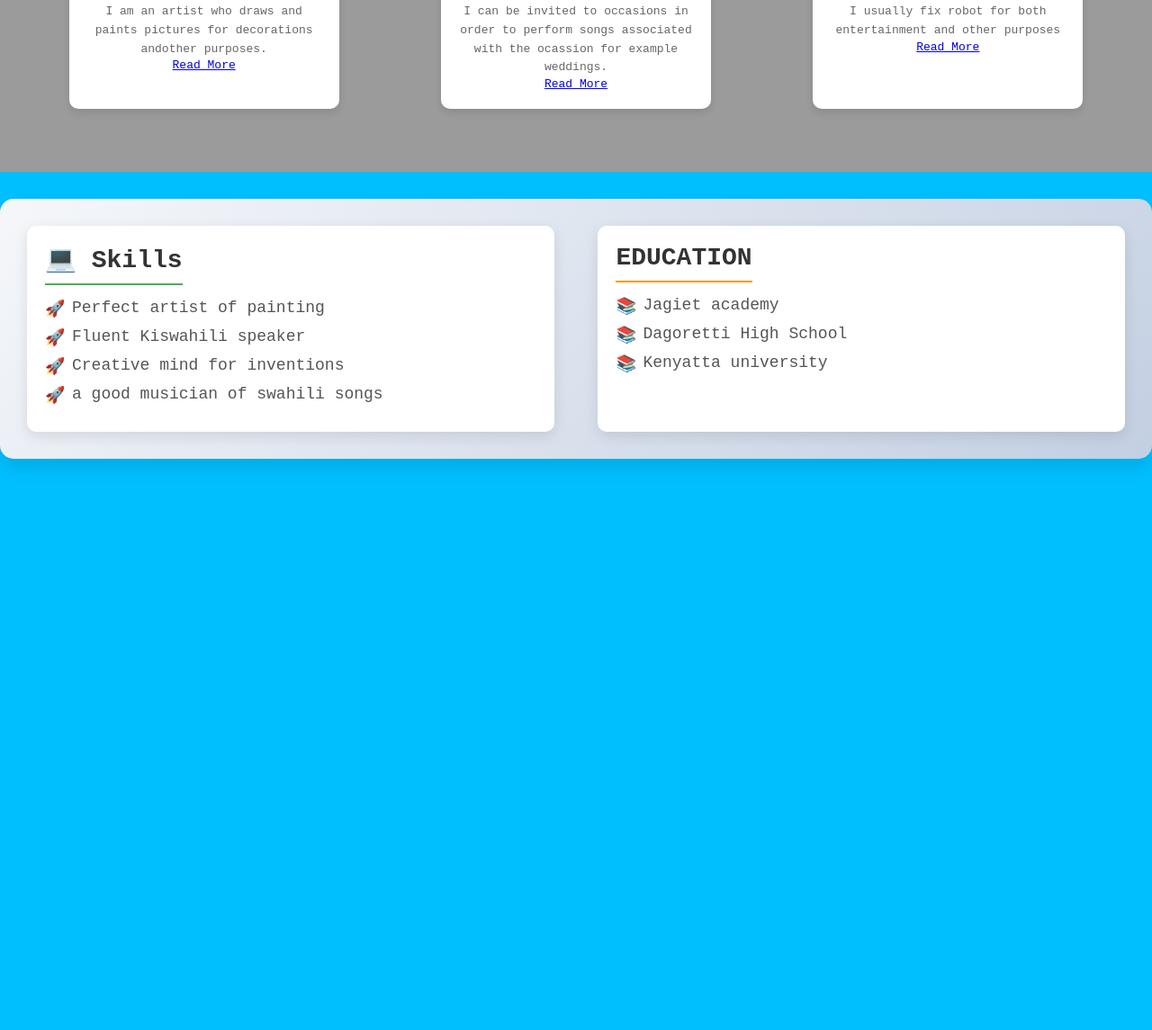
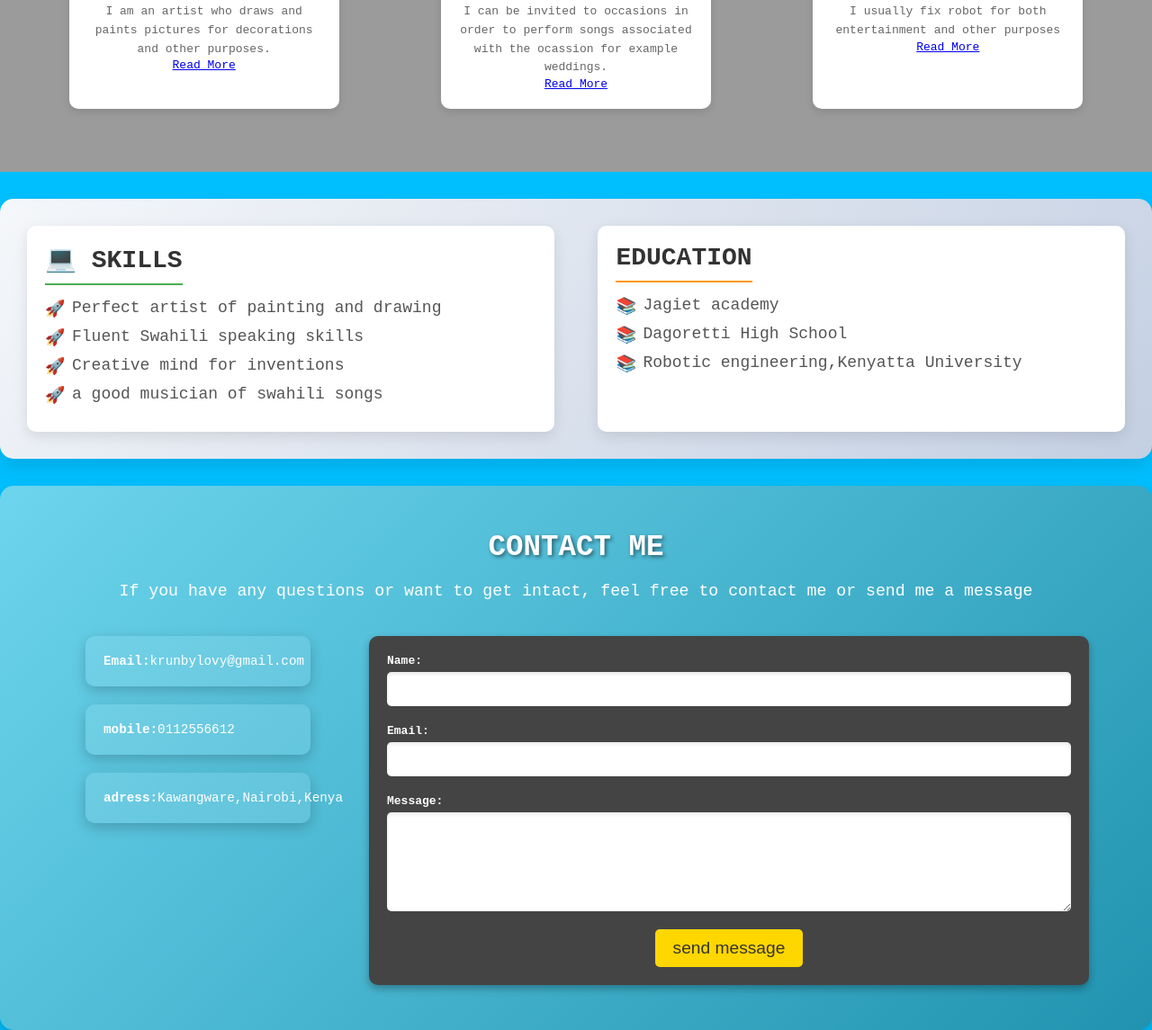
Before and after one commit to nrcfhub/bellarsmuganzi, a plain HTML site: page index.html in a window 1280 px wide. Shown: the part 1204-2349 px from the top of the page at 90% size. Before the commit the page ends 1744 px from the top, so only its background shows below. Drawn offline with Linux system fonts and the light colour scheme.

Commit message:
contact section by bellars muganzi

```diff
--- a/index.html
+++ b/index.html
@@ -1,6 +1,6 @@
 <html>
 <head>
-<title>bellars muganzi website
+<title>Bellars Muganzi website
 </title>
 <link rel="stylesheet" type="text/css" href="styles.css">
 </head>
@@ -32,19 +32,19 @@
 		<img src="images/profile.jpg">
 	</div>
 	<div class="text-container">
-		<h2>about</h2>
+		<h2><b>about</b></h2>
 <p>My name is Bellars Muganzi. I study in Dagoretti High School. I`m interested a lot in music. I choose in robotic engineering,music together with art and design as my careers</p>
-</div>
+    </div>
 </section>
 
 <!-- Services Section -->
     <section id="services" class="services-section">
-        <h2>My Services</h2>
+        <h2>MY SERVICES</h2>
         <div class="services-container">
             <div class="service-box">
                 <img src="images/art.jpg" alt="service 1">
                 <h3>Artist</h3>
-                <p>I am an artist who draws and paints pictures for decorations andother purposes.</p>
+                <p>I am an artist who draws and paints pictures for decorations and other purposes.</p>
                 <a href="#">Read More</a>
             </div>
             <div class="service-box">
@@ -65,10 +65,10 @@
     <!-- Skills & Education Section -->
     <section id="skills-education" class="skills-education-section">
         <div class="skills">
-            <h2>💻 Skills</h2>
+            <h2>💻 SKILLS</h2>
             <ul>
-                <li>Perfect artist of painting</li>
-                <li>Fluent Kiswahili speaker</li>
+                <li>Perfect artist of painting and drawing</li>
+                <li>Fluent Swahili speaking skills</li>
                 <li>Creative mind for inventions</li>
                 <li>a good musician of swahili songs</li>
                 <!-- Add more skills as needed -->
@@ -79,17 +79,52 @@
             <ul>
                 <li>Jagiet academy</li>
                 <li>Dagoretti High School</li>
-                <li>Kenyatta university</li>
+                <li>Robotic engineering,Kenyatta University</li>
                 <!-- Add more education items as needed -->
             </ul>
         </div>
     </section>
 
+    <!--contact section-->
+    <section id=" contact" class="contact-section">
+        <h2>CONTACT ME</h2>
+        <p>If you have any questions or want to get intact, feel free to contact me or send me a message</p>
+        <div class="contact-container">
+            <div class="contact-info">
+                <div class="contact-card">
+                    <span class="icon"></span>
+                    <p><b>Email:</b>krunbylovy@gmail.com</p>
+                </div>
+ <div class="contact-card">
+                    <span class="inon"></span>
+        <p><b>mobile:</b>0112556612</p>
+</div>
+ <div class="contact-card">
+                    <span class="inon"></span>
+        <p><b>adress:</b>Kawangware,Nairobi,Kenya</p>
+</div>
+</div>
 
-
-
-
-
+<!--contact-form-->
+<div class="contact-form">
+    <form action="#" method="post">
+        <div class="form-group">
+            <label for="name">Name:</label>
+            <input type="text" id="name"=name="name"required>
+        </div>
+        <div class="form-group">
+            <label for="email">Email:</label>
+            <input type="email" id="emil"=name="email"required>
+        </div>
+        <div class="form-group">
+            <label for="message">Message:</label>
+            <textarea id="message"=name="message"rows="6"required></textarea>
+            </div>
+            <button type="submit">send message</button>
+    </form>
+</div>
+</div>
+</section>
 
 
 
--- a/styles.css
+++ b/styles.css
@@ -76,7 +76,7 @@ body {
 .hero-section{
     background: url('images/hero.jpg') no-repeat center center/cover;
     text-align: center;
-    color:red ;
+    color:chrome yellow;
     padding: 100px 20px;
 }
 
@@ -205,7 +205,7 @@ body {
     background: #fff;
     border-radius: 10px;
     box-shadow: 0 5px 15px rgba(0, 0, 0, 0.1); /* Shadow for individual sections */
-    transition: transform 0.3s ease; /* Smooth hover effect */
+    transition: transform 0.3s; /* Smooth hover effect */
 }
 
 .skills:hover, .education:hover {
@@ -255,3 +255,155 @@ body {
     top: 0;
     font-size: 18px;
 }
+
+
+/* Contact Section Styling */
+.contact-section {
+    background: linear-gradient(135deg, #6dd5ed, #2193b0); /* Blue gradient background */
+    background-color: lightblue;
+    color: #fff;
+    padding: 50px;
+    text-align: center;
+    border-radius: 15px;
+    box-shadow: 0 10px 20px rgba(0, 0, 0, 0.2); /* Soft shadow */
+}
+
+.contact-info{
+    color: black;
+}
+
+.contact-section h2 {
+    font-size: 2.5em;
+    margin-bottom: 20px;
+    text-shadow: 2px 2px 4px rgba(0, 0, 0, 0.5); /* Text shadow for the title */
+}
+
+.contact-section p {
+    font-size: 1.4em;
+    margin-bottom: 40px;
+}
+
+.contact-container {
+    display: flex;
+    justify-content: center;
+    gap: 40px;
+    flex-wrap: wrap;
+    align-items: flex-start; /* Aligns the top of the form and info section */
+}
+
+.contact-info {
+    flex: 1; /* Takes up less space */
+    min-width: 250px; /* Ensures a minimum width */
+    max-width: 300px; /* Optional: limit the max width */
+    margin-bottom: 30px;
+    text-align: center;
+    display: flex;
+    flex-direction: column;
+    align-items: center;
+    gap: 20px;
+}
+
+.contact-info h3 {
+    font-size: 2em;
+    margin-bottom: 10px;
+}
+
+.contact-info p {
+    font-size: 1em;
+    margin: 5px 0;
+}
+
+.contact-card {
+    background: rgba(255, 255, 255, 0.1); /* Transparent white background */
+    padding: 20px;
+    border-radius: 10px;
+    box-shadow: 0 5px 15px rgba(0, 0, 0, 0.2); /* Shadow for card effect */
+    transition: transform 0.3s ease, box-shadow 0.3s ease;
+    width: 250px;
+    text-align: left;
+}
+
+.contact-card:hover {
+    transform: translateY(-10px); /* Lift on hover */
+    box-shadow: 0 10px 25px rgba(0, 0, 0, 0.3); /* Stronger shadow on hover */
+}
+
+.contact-card .icon {
+    font-size: 1.5em; /* Adjust size for Unicode */
+    width: 24px; /* Size for SVG icons */
+    height: 24px; /* Size for SVG icons */
+    fill: #ff9800; /* Color for SVG icons */
+    color: #ff9800; /* Color for Unicode symbols */
+    margin-right: 10px;
+    vertical-align: middle;
+}
+
+.contact-card i {
+    font-size: 2em;
+    color: #fff;
+    margin-bottom: 10px;
+}
+
+.contact-card p {
+    font-size: 1.1em;
+    margin: 0;
+    color: #fff;
+}
+
+.contact-card strong {
+    display: block;
+    margin-bottom: 5px;
+    color: #ffee58; /* Yellow color for labels */
+}
+
+.contact-form {
+    flex: 2; /* Takes up more space than contact info */
+    max-width: 800px; /* Set a larger max-width if needed */
+    /*margin: 0 auto;*/
+    background-color: #444;
+    padding: 20px;
+    border-radius: 10px;
+    box-shadow: 0px 4px 8px rgba(0, 0, 0, 0.3);
+}
+
+.form-group {
+    margin-bottom: 20px;
+    text-align: left;
+}
+
+.form-group label {
+    display: block;
+    margin-bottom: 5px;
+    font-weight: bold;
+}
+
+.form-group input,
+.form-group textarea {
+    width: 100%;
+    padding: 10px;
+    font-size: 1em;
+    border: none;
+    border-radius: 5px;
+    box-shadow: inset 0px 2px 4px rgba(0, 0, 0, 0.1);
+}
+
+.form-group input:focus,
+.form-group textarea:focus {
+    outline: none;
+    box-shadow: inset 0px 2px 4px rgba(0, 0, 0, 0.3);
+}
+
+button[type="submit"] {
+    background-color: #FFD700;
+    color: #333;
+    font-size: 1.2em;
+    padding: 10px 20px;
+    border: none;
+    border-radius: 5px;
+    cursor: pointer;
+    transition: background-color 0.3s ease;
+}
+
+button[type="submit"]:hover {
+    background-color: #FFA500;
+}
```
